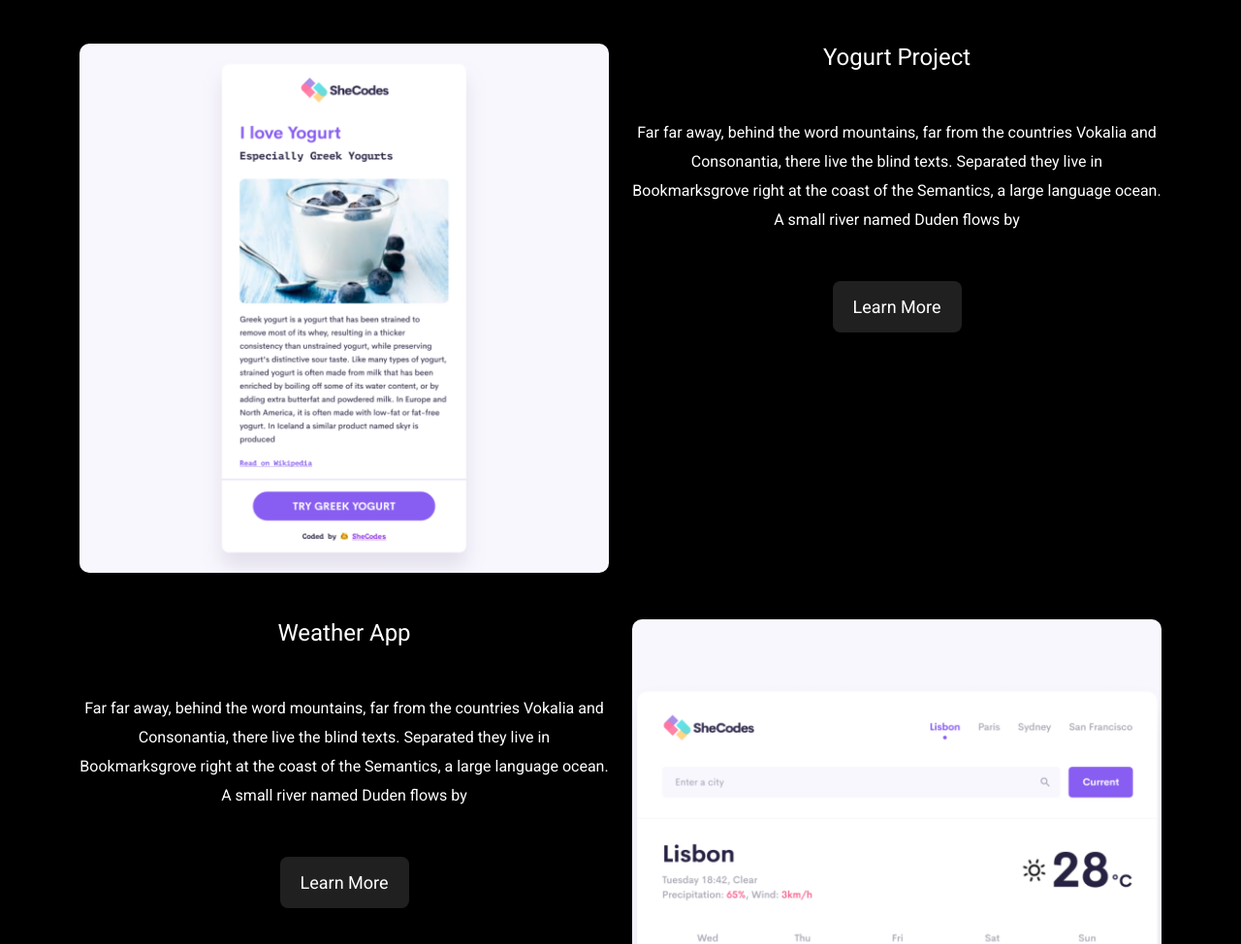
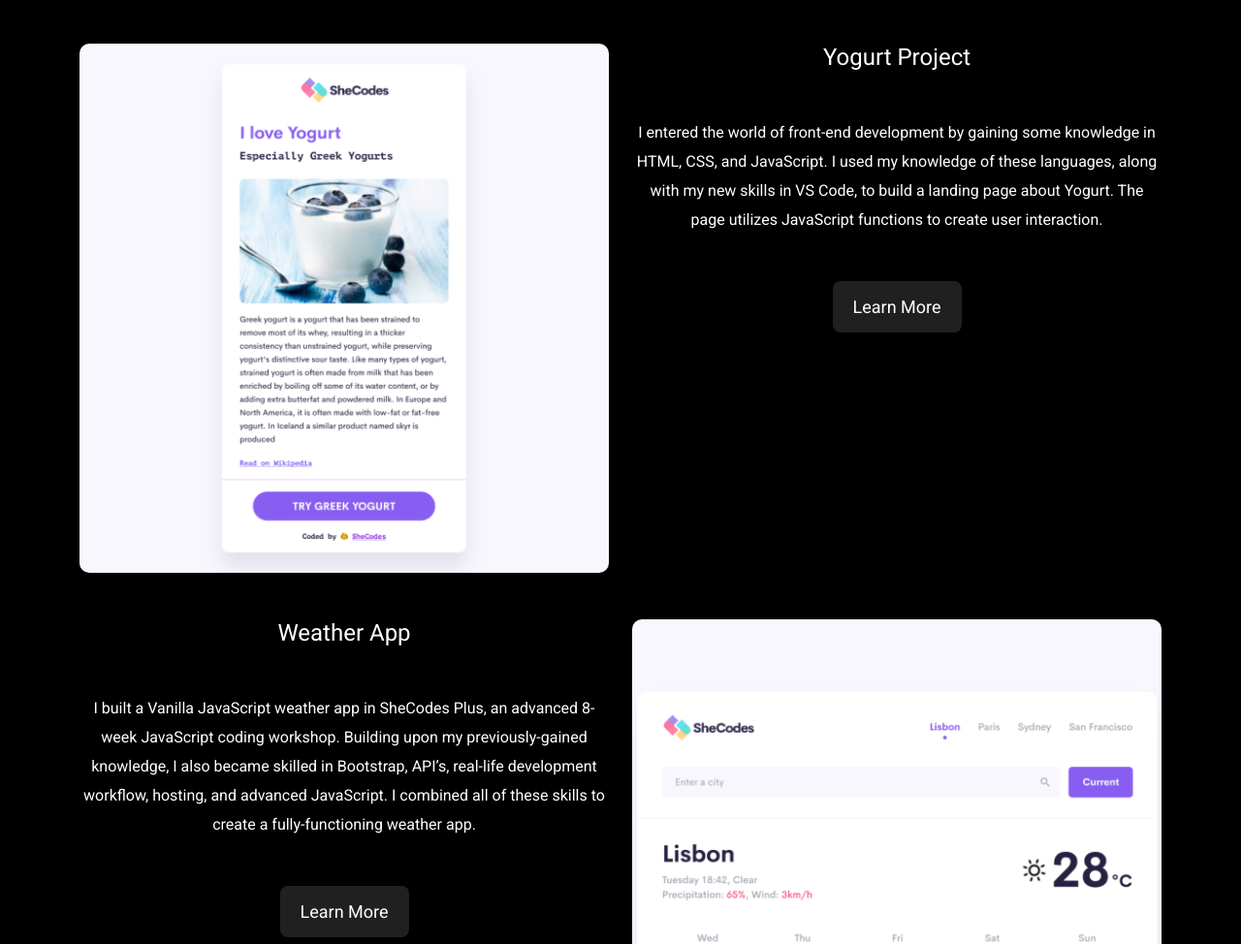
Before and after one commit to KristaaP/portfolio-project, a plain HTML site: page index.html in a window 1280 px wide. Shown: the part 628-1602 px from the top of the page at 97% size. Drawn offline with nearby package versions, Linux system fonts and the light colour scheme.

Commit message:
fixed descriptions of apps

```diff
--- a/index.html
+++ b/index.html
@@ -74,10 +74,11 @@
           <div class="project-description">
             <h2 class="mb-5">Yogurt Project</h2>
             <p class="mb-5 text muted">
-              Far far away, behind the word mountains, far from the countries
-              Vokalia and Consonantia, there live the blind texts. Separated
-              they live in Bookmarksgrove right at the coast of the Semantics, a
-              large language ocean. A small river named Duden flows by
+              I entered the world of front-end development by gaining some
+              knowledge in HTML, CSS, and JavaScript. I used my knowledge of
+              these languages, along with my new skills in VS Code, to build a
+              landing page about Yogurt. The page utilizes JavaScript functions
+              to create user interaction.
             </p>
             <a href="/work.html" class="btn btn-branding-outline">
               Learn More
@@ -90,10 +91,12 @@
           <div class="project-description">
             <h2 class="mb-5">Weather App</h2>
             <p class="mb-5">
-              Far far away, behind the word mountains, far from the countries
-              Vokalia and Consonantia, there live the blind texts. Separated
-              they live in Bookmarksgrove right at the coast of the Semantics, a
-              large language ocean. A small river named Duden flows by
+              I built a Vanilla JavaScript weather app in SheCodes Plus, an
+              advanced 8-week JavaScript coding workshop. Building upon my
+              previously-gained knowledge, I also became skilled in Bootstrap,
+              API’s, real-life development workflow, hosting, and advanced
+              JavaScript. I combined all of these skills to create a
+              fully-functioning weather app.
             </p>
             <a href="/work.html" class="btn btn-branding-outline">
               Learn More
@@ -120,10 +123,10 @@
           <div class="project-description">
             <h2 class="mb-5">Dictionary App</h2>
             <p class="mb-5">
-              Far far away, behind the word mountains, far from the countries
-              Vokalia and Consonantia, there live the blind texts. Separated
-              they live in Bookmarksgrove right at the coast of the Semantics, a
-              large language ocean. A small river named Duden flows by
+              I immersed myself in React development in SheCodes React. I used
+              my knowledge of this highly-demanded framework to build a working
+              dictionary app incorporating coding best practices, along with the
+              most popular tools and technologies.
             </p>
             <a href="/work.html" class="btn btn-branding-outline">
               Learn More
```
Also changed, not shown: about.html (+3 -4 lines).
